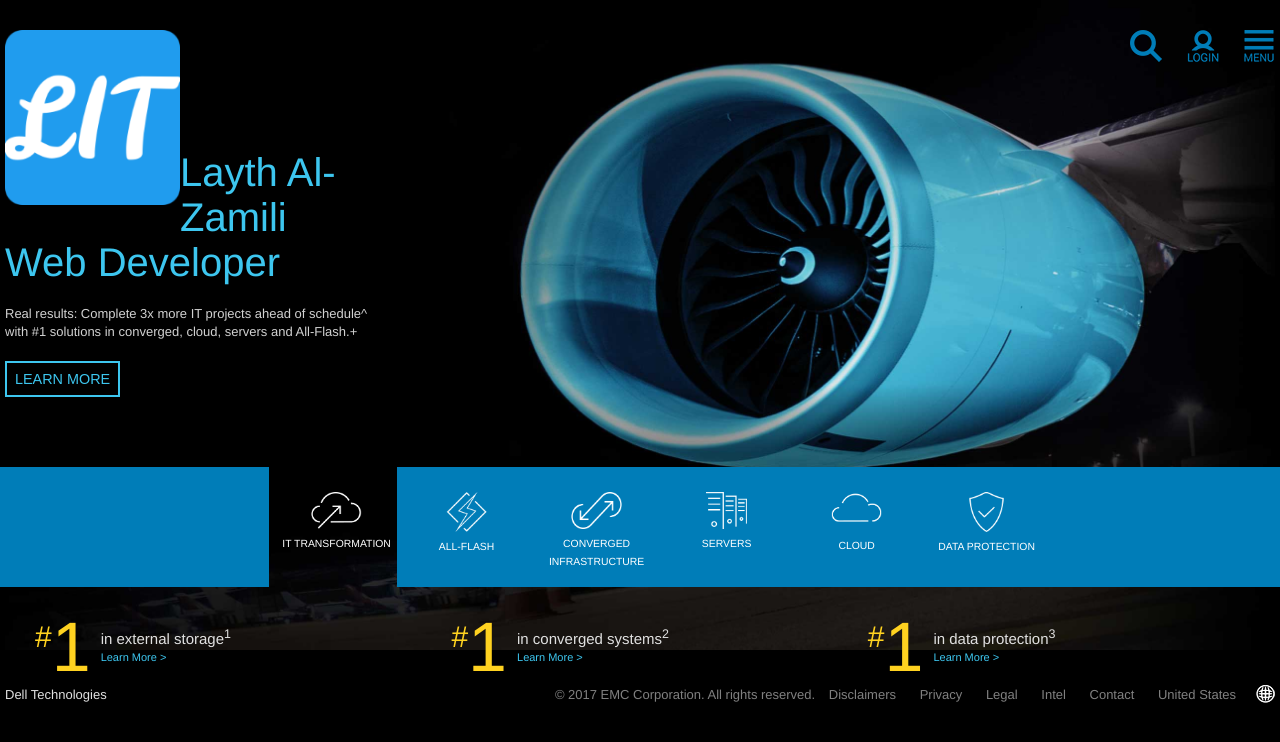
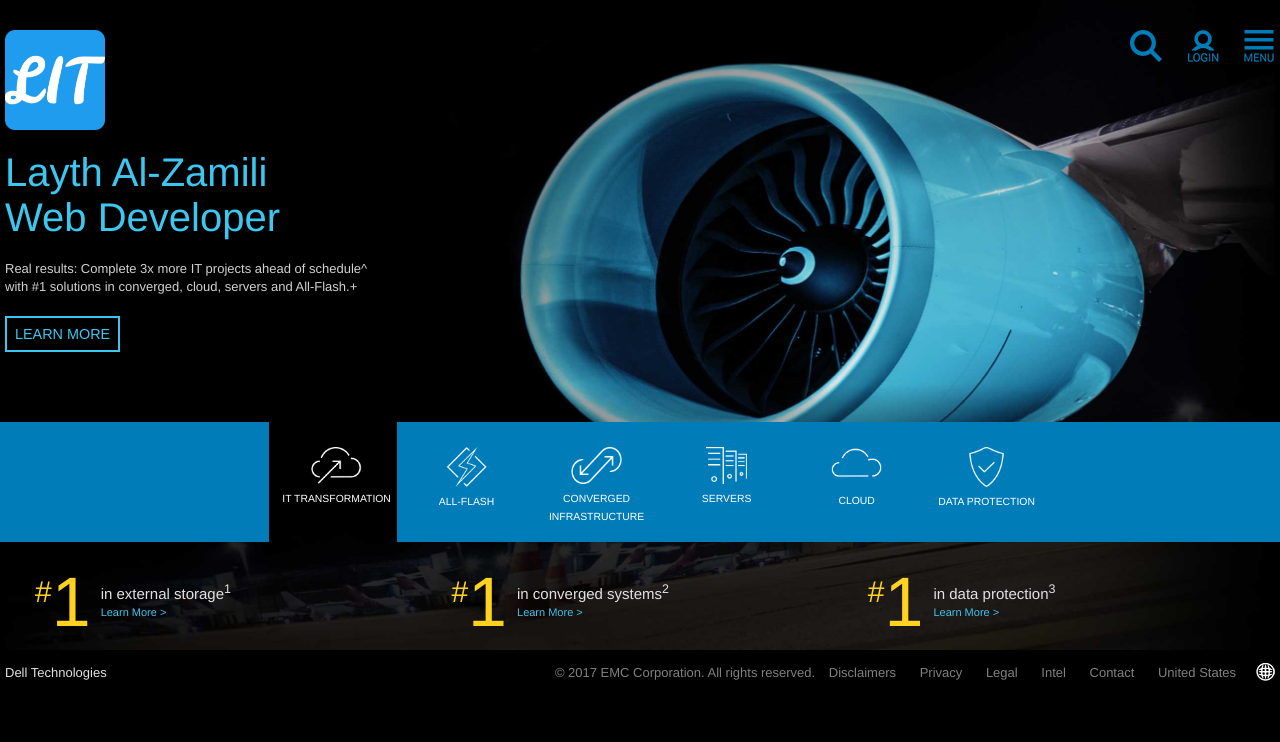
Before and after one commit to LaythAl-Zamili/myOne1, a plain HTML site: page index.html in a window 1280 px wide. Drawn offline with Linux system fonts and the light colour scheme.

Commit message:
Update index.css

```diff
--- a/index.css
+++ b/index.css
@@ -21,9 +21,11 @@ body{
 }
 
 #logo{
-	width: 175px;
+	width: 100px;
 	margin-top: 30px;
 	float: left;
+
+
 }
 
 .top-menu{
@@ -37,6 +39,10 @@ body{
 .main-text{
 	margin-top: 50px;
 	width: 400px;
+
+
+
+
 }
 
 .main-text h1{
@@ -195,6 +201,6 @@ color: #808080;
   @media screen and (max-width:320px) {
 	/* CSS for screens that are 320 pixels or less will be put in this section */
   }
-  @media screen and (min-width:320px) and (max-width:1024px) {
+  @media screen and (min-width:320px) and (max-width:640px) {
 	/* for screens that are at least 320 pixels wide but less than or equal to 640 pixels wide */
   }
```
